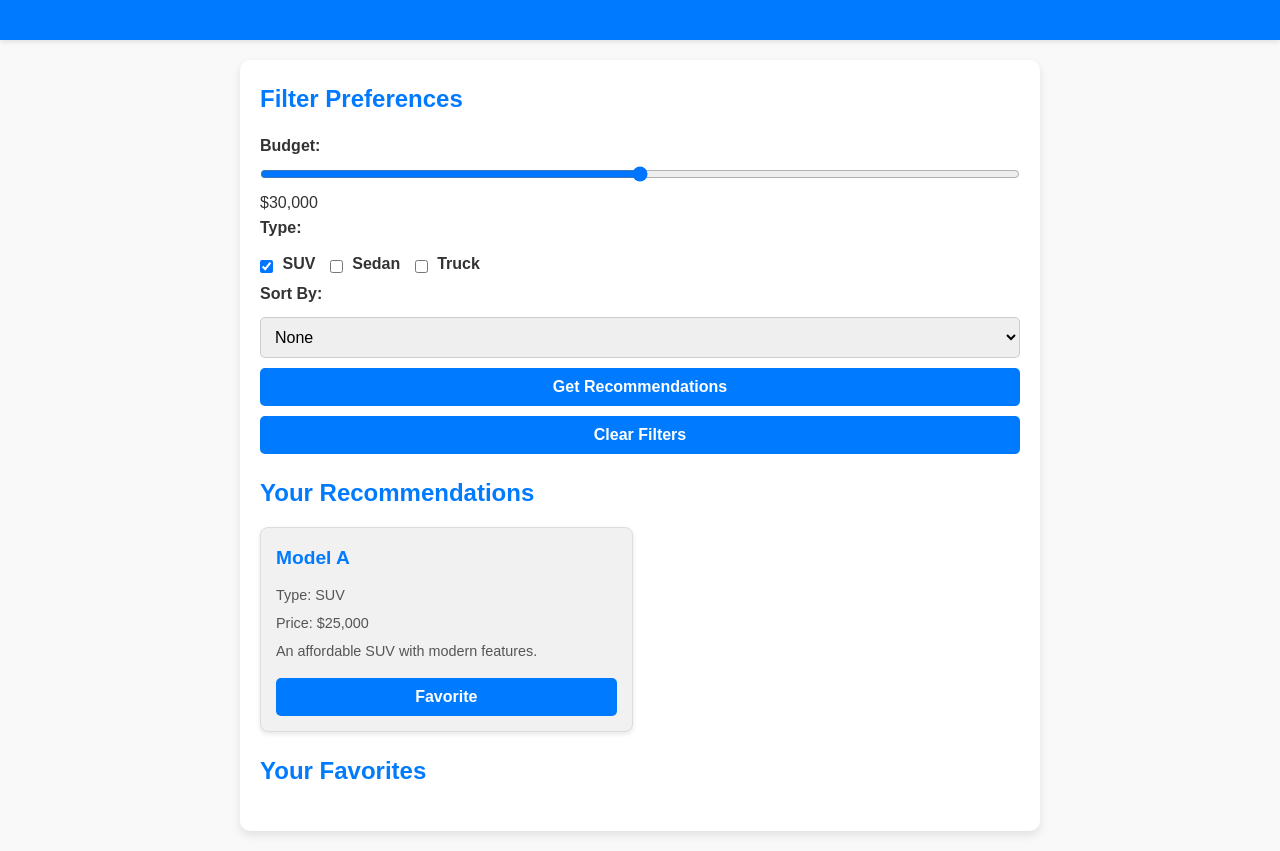
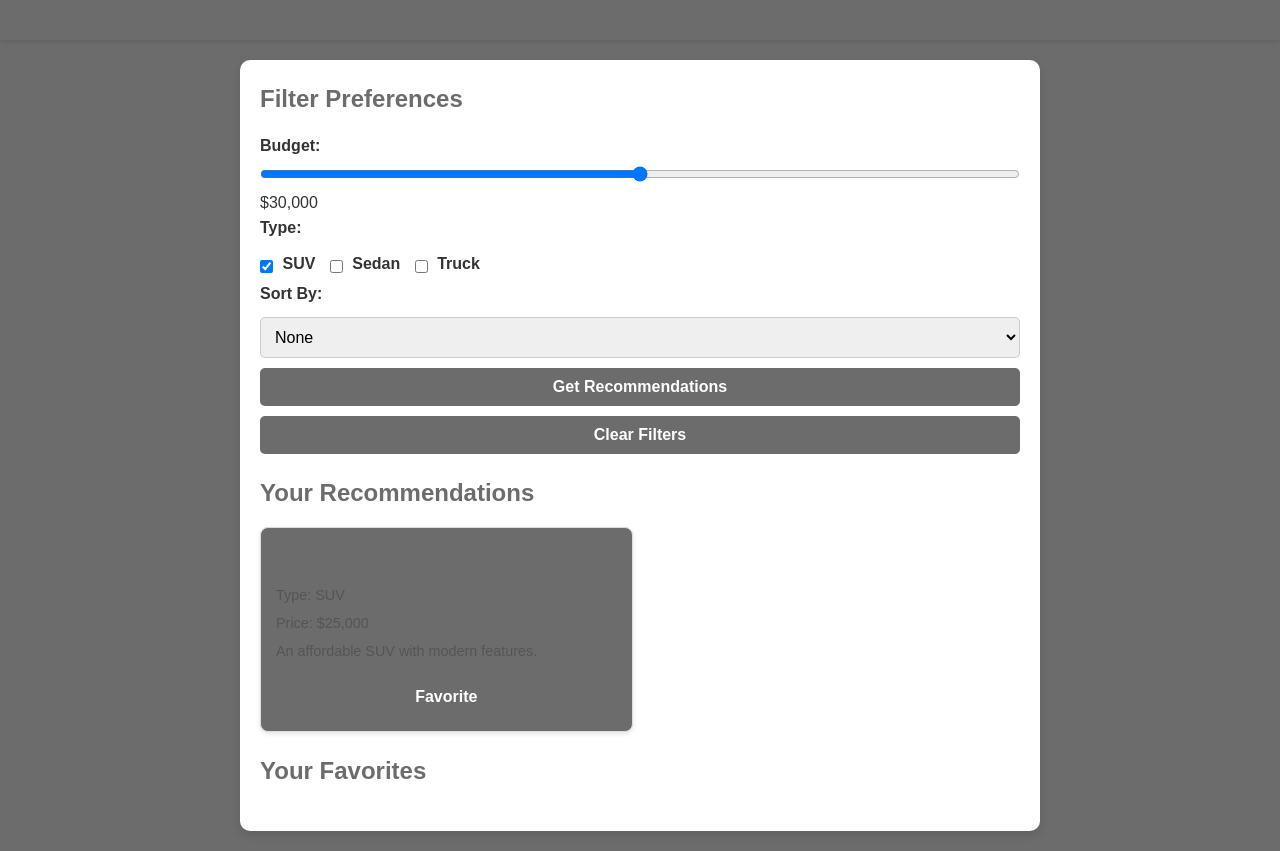
Before and after one commit to SayhoonL/personalized-recommendations, a plain HTML site: page index.html in a window 1280 px wide. Drawn offline with Linux system fonts and the light colour scheme.

Commit message:
Update styles.css

```diff
--- a/styles.css
+++ b/styles.css
@@ -7,14 +7,14 @@
 
   body {
     font-family: 'Arial', sans-serif;
-    background-color: #f9f9f9;
+    background-color: #6c6c6c;
     color: #333;
     line-height: 1.6;
   }
 
   /* Header */
   header {
-    background-color: #007bff;
+    background-color: #6c6c6c;
     color: white;
     text-align: center;
     padding: 20px;
@@ -48,7 +48,7 @@
   h2 {
     margin-bottom: 15px;
     font-size: 1.5rem;
-    color: #007bff;
+    color: #6c6c6c;
   }
 
   /* Form Elements */
@@ -74,7 +74,7 @@
   }
 
   button {
-    background-color: #007bff;
+    background-color: #6c6c6c;
     color: white;
     font-weight: bold;
     cursor: pointer;
@@ -83,11 +83,11 @@
   }
 
   button:hover {
-    background-color: #0056b3;
+    background-color: #6c6c6c;
   }
 
   button:active {
-    background-color: #004a9f;
+    background-color: #6c6c6c;
   }
 
   /* Checkbox Group */
@@ -130,7 +130,7 @@
   }
 
   .recommendation-item {
-    background-color: #f1f1f1;
+    background-color: #6c6c6c;
     border: 1px solid #ddd;
     border-radius: 8px;
     padding: 15px;
@@ -146,7 +146,7 @@
   .recommendation-item h3 {
     margin-bottom: 10px;
     font-size: 1.2rem;
-    color: #007bff;
+    color: #6c6c6c;
   }
 
   .recommendation-item p {
@@ -159,7 +159,7 @@
   footer {
     text-align: center;
     padding: 10px;
-    background-color: #007bff;
+    background-color: #6c6c6c;
     color: white;
     margin-top: 20px;
   }
```
